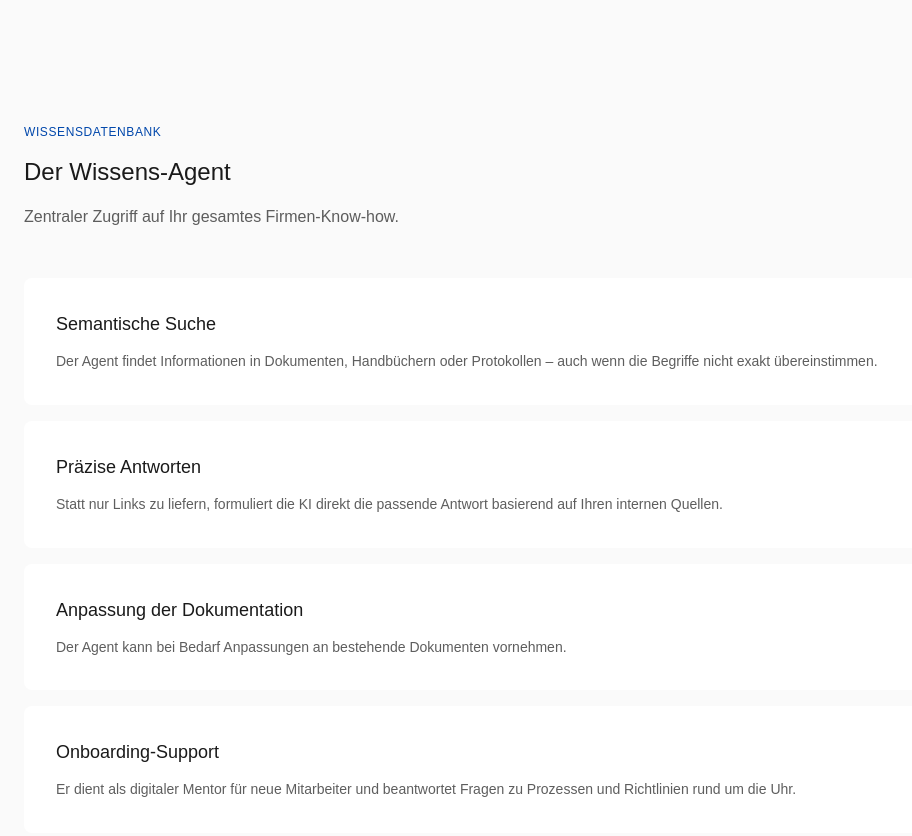
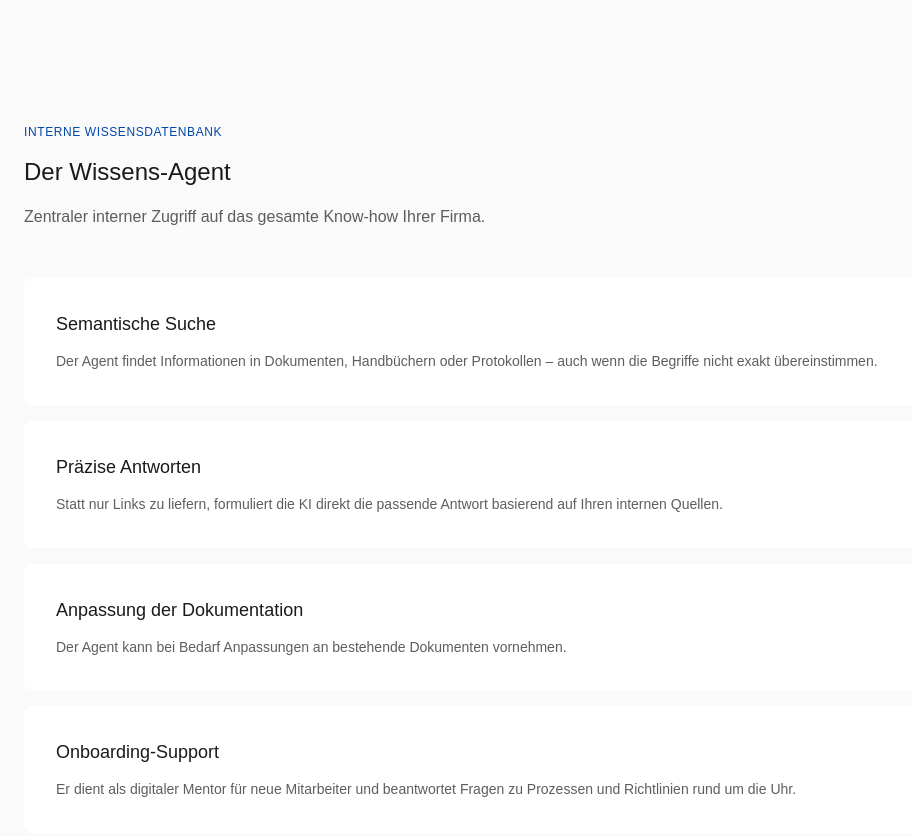
Before and after one commit to m-codex/agentworkflow, a Next.js app: page / in a window 1280 px wide. Shown: the part 2940-3776 px from the top of the page, without its empty margins (0-912 px from the left). Built offline with nearby package versions, Linux system fonts and the light colour scheme; a web font is replaced by a local one.

Commit message:
Update Workflows.tsx

```diff
--- a/src/components/sections/Workflows.tsx
+++ b/src/components/sections/Workflows.tsx
@@ -80,9 +80,9 @@ const workflows: Workflow[] = [
     ],
   },
   {
-    category: 'Wissensdatenbank',
+    category: 'Interne Wissensdatenbank',
     title: 'Der Wissens-Agent',
-    description: 'Zentraler Zugriff auf Ihr gesamtes Firmen-Know-how.',
+    description: 'Zentraler interner Zugriff auf das gesamte Know-how Ihrer Firma.',
     steps: [
       {
         title: 'Semantische Suche',
```
